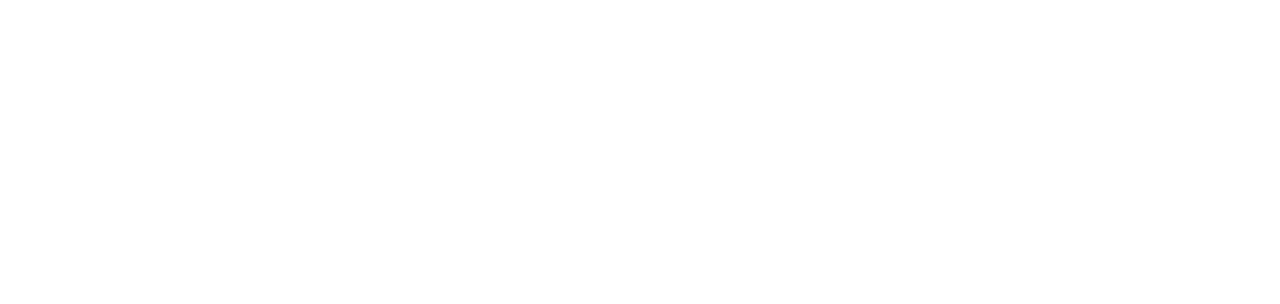
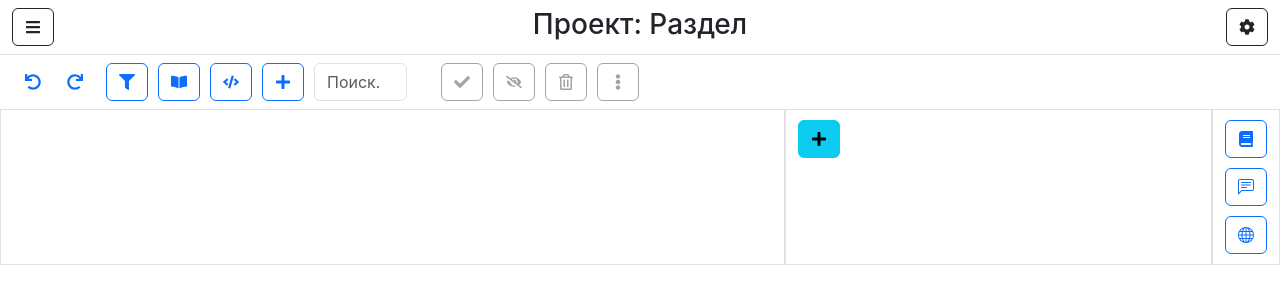
Before and after one commit to KolchinMMM/DesmanTranslate, a React (Create React App) app: page /editor in a window 1280 px wide. Before the commit this address had no page. Shown: the top 304 px of the page. Built offline with nearby package versions, Linux system fonts and the light colour scheme.

Commit message:
editor in progress

```diff
--- a/package.json
+++ b/package.json
@@ -14,6 +14,7 @@
     "react": "^18.2.0",
     "react-bootstrap": "^2.9.1",
     "react-dom": "^18.2.0",
+    "react-icons": "^4.12.0",
     "react-router-dom": "^6.20.0",
     "react-scripts": "5.0.1",
     "web-vitals": "^2.1.4"
--- a/src/App.js
+++ b/src/App.js
@@ -9,6 +9,7 @@
 import Signup from "./pages/Signup.js";
 import Project from './pages/Project.js';
 import Create from './pages/Create.js';
+import Editor from './pages/Editor.js';
 
 const api_link = "127.0.0.1:3000"
 
@@ -26,6 +27,7 @@
         <Route path="signup" element={ <Signup/> } />
         <Route path="project/:id" element={ <Project/> } />
         <Route path="create" element={ <Create/> } />
+        <Route path="editor" element={ <Editor/> } />
       </Routes>
     </div>
   )
--- a/src/pages/Editor.js
+++ b/src/pages/Editor.js
@@ -1,22 +1,82 @@
 import { Link } from "react-router-dom"
 import Button from "react-bootstrap/Button"
+import Container from 'react-bootstrap/Container'
+import Form from "react-bootstrap/Form"
+import Row from "react-bootstrap/Row"
+import Col from "react-bootstrap/Col"
 import { useNavigate } from "react-router-dom"
+import { FaBars, FaCog, FaFilter, FaBookOpen, FaEyeSlash, FaPlus, FaCheck, FaCode, FaRegTrashAlt, FaEllipsisV, FaUndo, FaRedo, FaBook } from "react-icons/fa"
+import { BsChatLeftText, BsGlobe } from "react-icons/bs"
 
 import React, { setState, useEffect, useState, formData } from "react"
 
 
-export default function Create(){
+export default function Editor(){
 
 //   var id = 0 // ВРЕМЕННАЯ ФИГНЯ, ПОТОМ ПЕРЕДЕЛАТЬ
 //   let navigate = useNavigate();
 //   const routeChange = () =>{
-//     let path = '/project/:id';
-//     navigate(path);
+//   let path = '/project/:id';
+//   navigate(path);
 //   }
 
   return (
-    <>
+  <>
+    <header>
+    <Container fluid className="py-1 border-bottom d-flex flex-wrap justify-content-between">
+      <div className="d-inline-flex align-items-center">
+        <Button variant="outline-dark"><FaBars style={{marginBottom: "3px"}}/></Button>
+      </div>
+      <div className="d-inline-flex align-items-center">
+        <h3 className="pt-1">Проект: Раздел</h3>
+      </div>
+      <div className="d-inline-flex align-items-center">
+        <Button variant="outline-dark"><FaCog style={{marginBottom: "3px"}}/></Button>
+      </div>
+    </Container>
 
-    </>
+    <Container fluid className="row py-1 d-flex flex-wrap justify-content-between">
+      <Col>
+        <div className="py-1 d-inline-flex align-items-center">
+          <Button variant="link"><FaUndo style={{marginBottom: "3px"}}/></Button>
+          <Button variant="link"><FaRedo style={{marginBottom: "3px"}}/></Button>
+          <Button variant="outline-primary" style={{marginLeft: "10px"}}><FaFilter style={{marginBottom: "3px"}}/></Button>
+          <Button variant="outline-primary" style={{marginLeft: "10px"}}><FaBookOpen style={{marginBottom: "3px"}}/></Button>
+          <Button variant="outline-primary" style={{marginLeft: "10px"}}><FaCode style={{marginBottom: "3px"}}/></Button>
+          <Button variant="outline-primary" style={{marginLeft: "10px"}}><FaPlus style={{marginBottom: "3px"}}/></Button>
+          <Form style={{marginLeft: "10px"}}>
+            <Form.Group controlId="pieceSearch">
+              <Form.Control type="search" placeholder="Поиск..."/>
+            </Form.Group>
+          </Form>
+        </div>
+      </Col>
+      <Col>
+        <div className="py-1 d-inline-flex align-items-center">
+          <Button disabled variant="outline-secondary" style={{marginLeft: "10px"}}><FaCheck style={{marginBottom: "3px"}}/></Button>
+          <Button disabled variant="outline-secondary" style={{marginLeft: "10px"}}><FaEyeSlash style={{marginBottom: "3px"}}/></Button>
+          <Button disabled variant="outline-secondary" style={{marginLeft: "10px"}}><FaRegTrashAlt style={{marginBottom: "3px"}}/></Button>
+          <Button disabled variant="outline-secondary" style={{marginLeft: "10px"}}><FaEllipsisV style={{marginBottom: "3px"}}/></Button>
+        </div>
+      </Col>
+      <Col>
+      </Col>
+    </Container>
+  </header>
+
+  <Container fluid>
+      <Row>
+        <Col className="border" ></Col>
+        <Col className="border" md={4}>
+          <Button variant="info" style={{margin: "10px 0px 0px 0px"}}><FaPlus style={{marginBottom: "3px"}}/></Button>
+        </Col>
+        <Col className="border d-flex flex-column" md="auto">
+          <Button variant="outline-primary" style={{margin: "10px 0px 0px 0px"}}><FaBook style={{marginBottom: "3px"}}/></Button>
+          <Button variant="outline-primary" style={{margin: "10px 0px 0px 0px"}}><BsChatLeftText style={{marginBottom: "3px"}}/></Button>
+          <Button variant="outline-primary" style={{margin: "10px 0px 10px 0px", height: "100%"}}><BsGlobe style={{marginBottom: "3px"}}/></Button>
+        </Col>
+      </Row>
+  </Container>
+  </>
   );
 }
```
Also changed, not shown: 2 other files (tests, documents, lock files or other folders).
